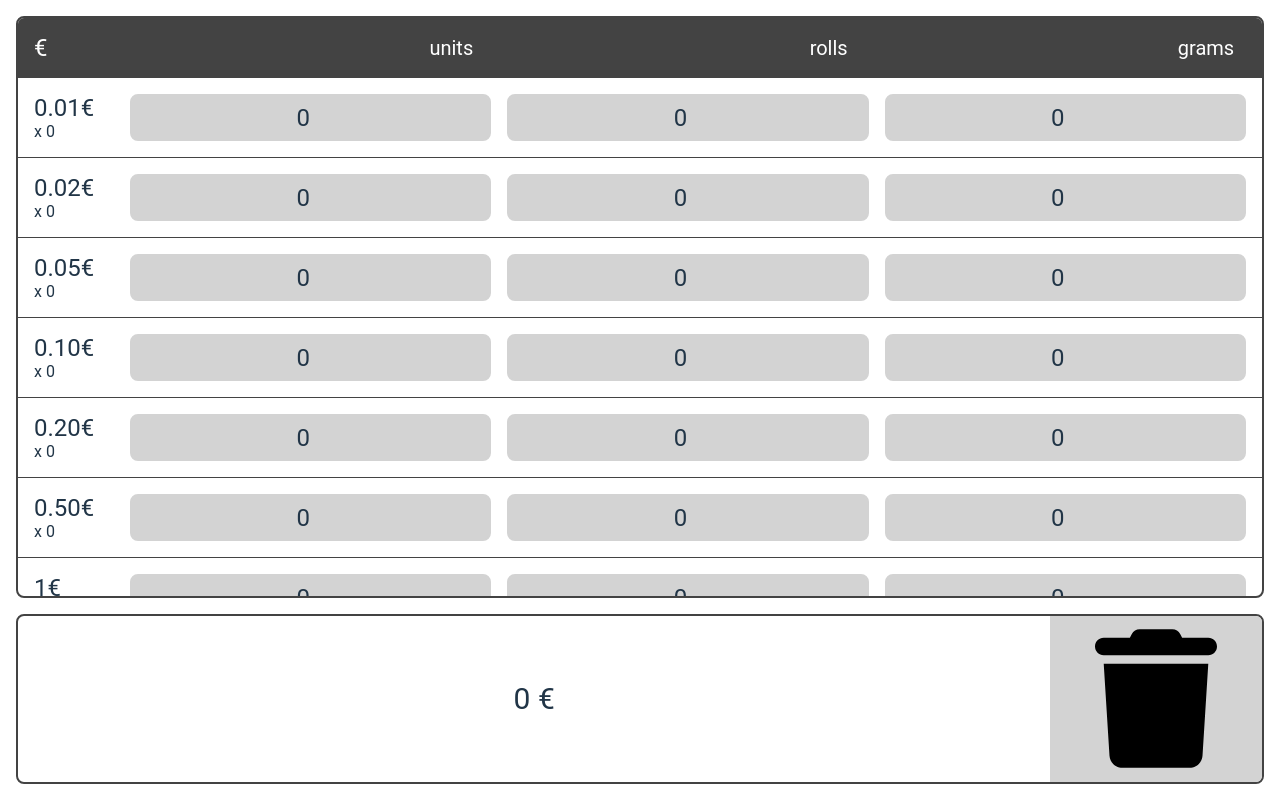
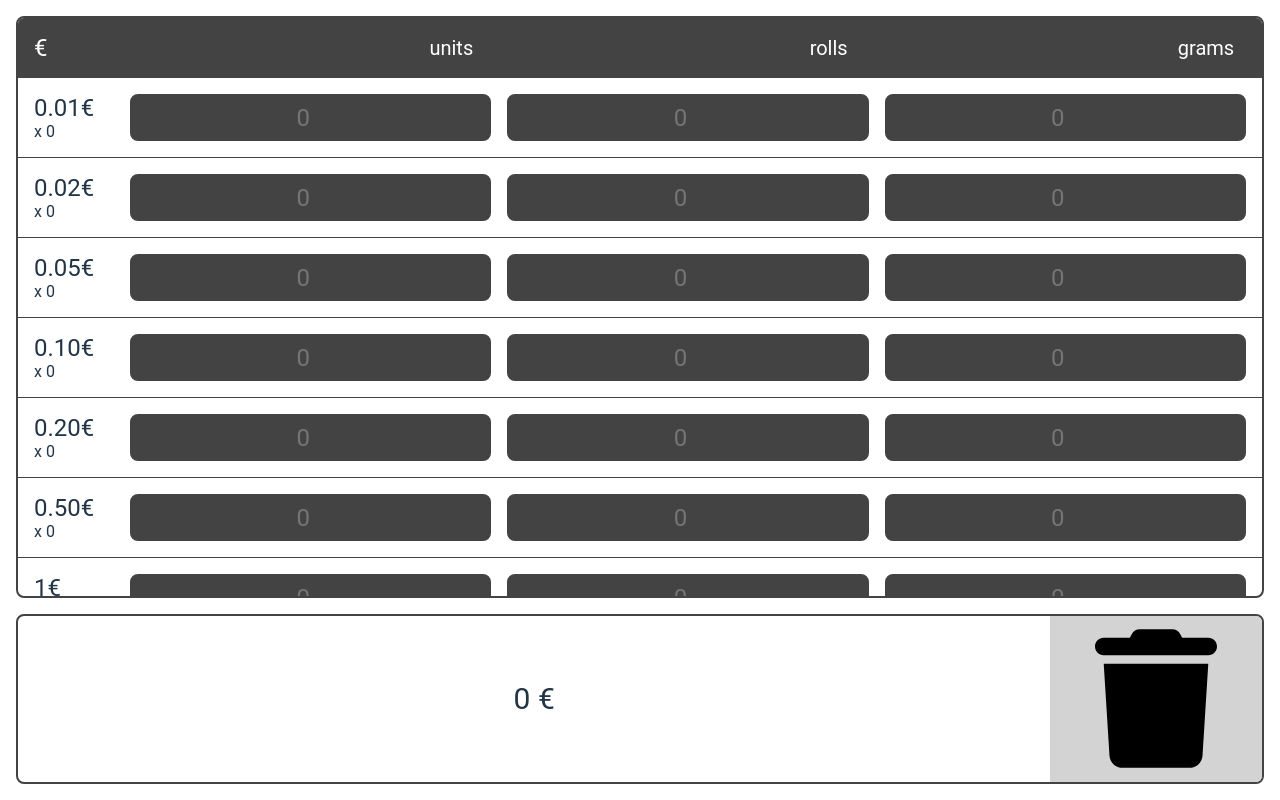
Before and after one commit to lemarJul/money-counter-app, a React (Vite) app: page / in a window 1280 px wide. Built offline with nearby package versions, Linux system fonts and the light colour scheme.

Commit message:
fix: replace nullish coalescing operator with logical or operator

```diff
--- a/src/components/NumberInput.tsx
+++ b/src/components/NumberInput.tsx
@@ -31,7 +31,7 @@
   return (
     <Number
       type="number"
-      value={value ?? ""}
+      value={value || ""}
       onChange={(e) => onChange(+e.target.value > 0 ? +e.target.value : 0)}
       placeholder="0"
     ></Number>
```
